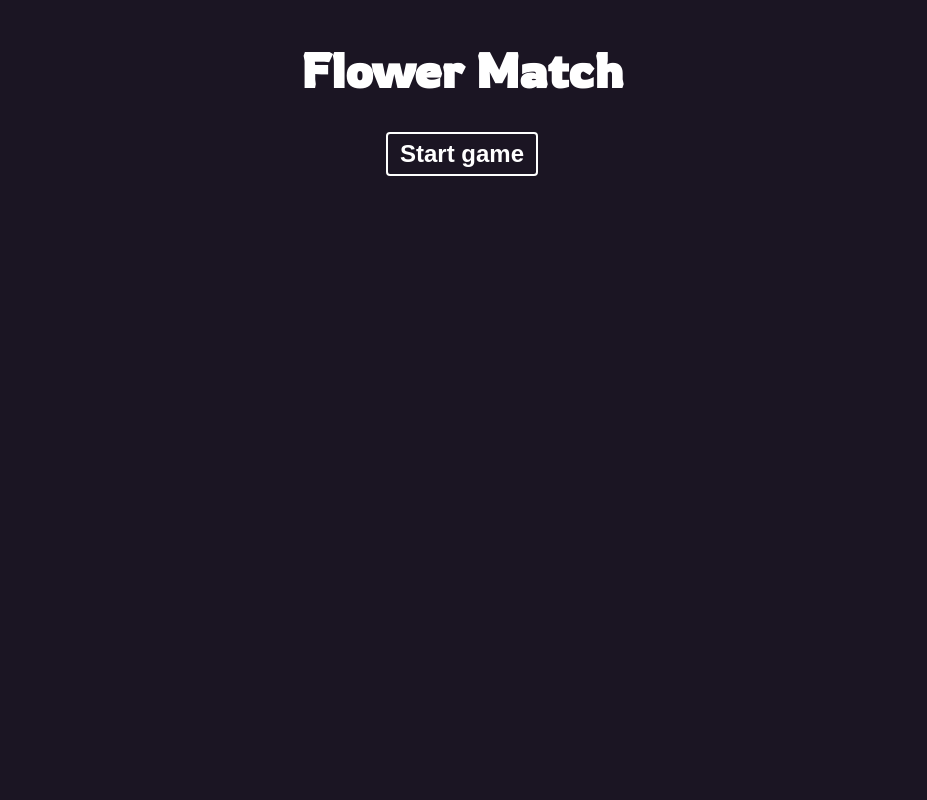
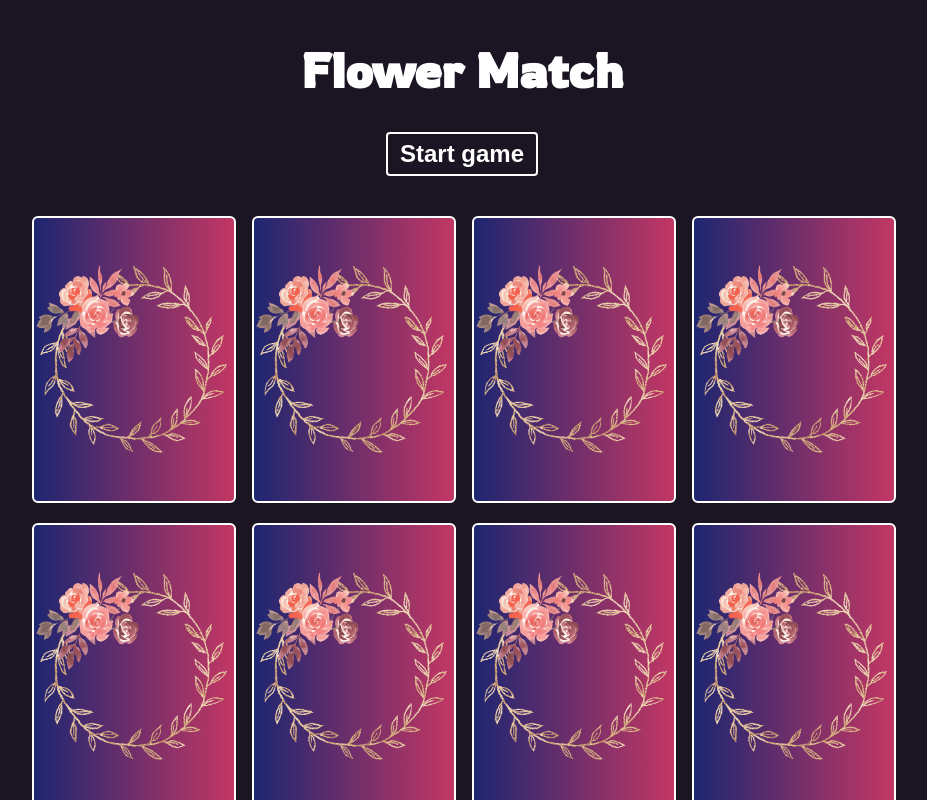
Before and after one commit to InnaForkert/memory-game, a React (Create React App) app: page / in a window 1280 px wide. Both pictures are taken after a click on the button "Start game". Shown: the top 800 px of the page, without its empty margins (178-1105 px from the left). Built offline with nearby package versions, Linux system fonts and the light colour scheme.

Commit message:
card choice and flipping

```diff
--- a/package.json
+++ b/package.json
@@ -9,6 +9,7 @@
     "react": "^18.2.0",
     "react-dom": "^18.2.0",
     "react-scripts": "5.0.1",
+    "styled-components": "^5.3.6",
     "web-vitals": "^2.1.4"
   },
   "scripts": {
--- a/src/App.css
+++ b/src/App.css
@@ -19,3 +19,10 @@ button:hover {
   background-color: #c23866;
   color: white;
 }
+
+.card-grid {
+  margin-top: 40px;
+  display: grid;
+  grid-template-columns: 1fr 1fr 1fr 1fr;
+  grid-gap: 20px;
+}
--- a/src/App.js
+++ /dev/null
@@ -1,35 +0,0 @@
-import { useState } from "react";
-import "./App.css";
-
-const cardImages = [
-  { src: "../img/flower1.png" },
-  { src: "../img/flower2.png" },
-  { src: "../img/flower3.png" },
-  { src: "../img/flower4.png" },
-  { src: "../img/flower5.png" },
-  { src: "../img/flower6.png" },
-];
-
-function App() {
-  const [cards, setCards] = useState([]);
-  const [turns, setTurns] = useState(0);
-
-  const shuffleCards = () => {
-    const shuffledCards = [...cardImages, ...cardImages]
-      .sort(() => Math.random() - 0.5)
-      .map((el) => ({ ...el, id: Math.random() }));
-    setCards(shuffledCards);
-    setTurns(0);
-  };
-
-  console.log(cards, turns);
-
-  return (
-    <div className="App">
-      <h1>Flower Match</h1>
-      <button onClick={shuffleCards}>Start game</button>
-    </div>
-  );
-}
-
-export default App;
--- /dev/null
+++ b/src/App.jsx
@@ -0,0 +1,73 @@
+import { useEffect, useState } from "react";
+import "./App.css";
+import { Card } from "./components/Card";
+
+const cardImages = [
+  { src: "../img/flower1.png", matched: false },
+  { src: "../img/flower2.png", matched: false },
+  { src: "../img/flower3.png", matched: false },
+  { src: "../img/flower4.png", matched: false },
+  { src: "../img/flower5.png", matched: false },
+  { src: "../img/flower6.png", matched: false },
+];
+
+function App() {
+  const [cards, setCards] = useState([]);
+  const [turns, setTurns] = useState(0);
+  const [choiceOne, setChoiceOne] = useState(null);
+  const [choiceTwo, setChoiceTwo] = useState(null);
+
+  useEffect(() => {
+    if (choiceTwo && choiceOne) {
+      if (choiceTwo.src === choiceOne.src) {
+        setCards((prevCards) => {
+          return prevCards.map((el) => {
+            if (el.src === choiceOne.src) {
+              return { ...el, matched: true };
+            }
+            return el;
+          });
+        });
+      } else {
+      }
+      setTimeout(() => makeATurn(), 500);
+    }
+  }, [choiceOne, choiceTwo]);
+
+  function makeATurn() {
+    setChoiceTwo(null);
+    setChoiceOne(null);
+    setTurns((prevTurns) => prevTurns + 1);
+  }
+
+  const shuffleCards = () => {
+    const shuffledCards = [...cardImages, ...cardImages]
+      .sort(() => Math.random() - 0.5)
+      .map((el) => ({ ...el, id: Math.random() }));
+    setCards(shuffledCards);
+    setTurns(0);
+  };
+
+  const handleChoice = (card) => {
+    choiceOne ? setChoiceTwo(card) : setChoiceOne(card);
+  };
+
+  return (
+    <div className="App">
+      <h1>Flower Match</h1>
+      <button onClick={shuffleCards}>Start game</button>
+      <div className="card-grid">
+        {cards.map((card) => (
+          <Card
+            data={card}
+            key={card.id}
+            handleChoice={handleChoice}
+            flipped={card.matched || card === choiceOne || card === choiceTwo}
+          />
+        ))}
+      </div>
+    </div>
+  );
+}
+
+export default App;
--- /dev/null
+++ b/src/components/Card.jsx
@@ -0,0 +1,21 @@
+import { CardDiv, Front, Back, Flipper } from "./Card.styled";
+
+export function Card({ data, handleChoice, flipped }) {
+  function handleClick() {
+    handleChoice(data);
+  }
+
+  return (
+    <CardDiv>
+      <Flipper className={flipped ? "flipped" : ""}>
+        <Front src={data.src} alt="card front" width="150" />
+        <Back
+          src="../img/card.png"
+          alt="card back"
+          width="150"
+          onClick={handleClick}
+        />
+      </Flipper>
+    </CardDiv>
+  );
+}
--- /dev/null
+++ b/src/components/Card.styled.jsx
@@ -0,0 +1,42 @@
+import styled from "styled-components";
+
+const Img = styled.img`
+  width: 100%;
+  display: block;
+  border: 2px solid white;
+  border-radius: 6px;
+`;
+
+export const CardDiv = styled.div`
+  position: relative;
+`;
+
+export const Front = styled(Img)`
+  position: absolute;
+  transform: rotateY(90deg);
+  background: #f0f2f0;
+  background: -webkit-linear-gradient(to right, #000c40, #f0f2f0);
+  background: linear-gradient(to right, #000c40, #f0f2f0);
+  transition: transform ease-in 200ms;
+`;
+
+export const Back = styled(Img)`
+  background: #c33764;
+  background: -webkit-linear-gradient(to right, #1d2671, #c33764);
+  background: linear-gradient(to right, #1d2671, #c33764);
+  transition: transform ease-in 200ms;
+  transition-delay: 200ms;
+`;
+
+export const Flipper = styled.div`
+  &.flipped {
+    ${Front} {
+      transform: rotateY(0deg);
+      transition-delay: 200ms;
+    }
+    ${Back} {
+      transform: rotateY(90deg);
+      transition-delay: 0s;
+    }
+  }
+`;
```
Also changed, not shown: 1 other file (tests, documents, lock files or other folders).
